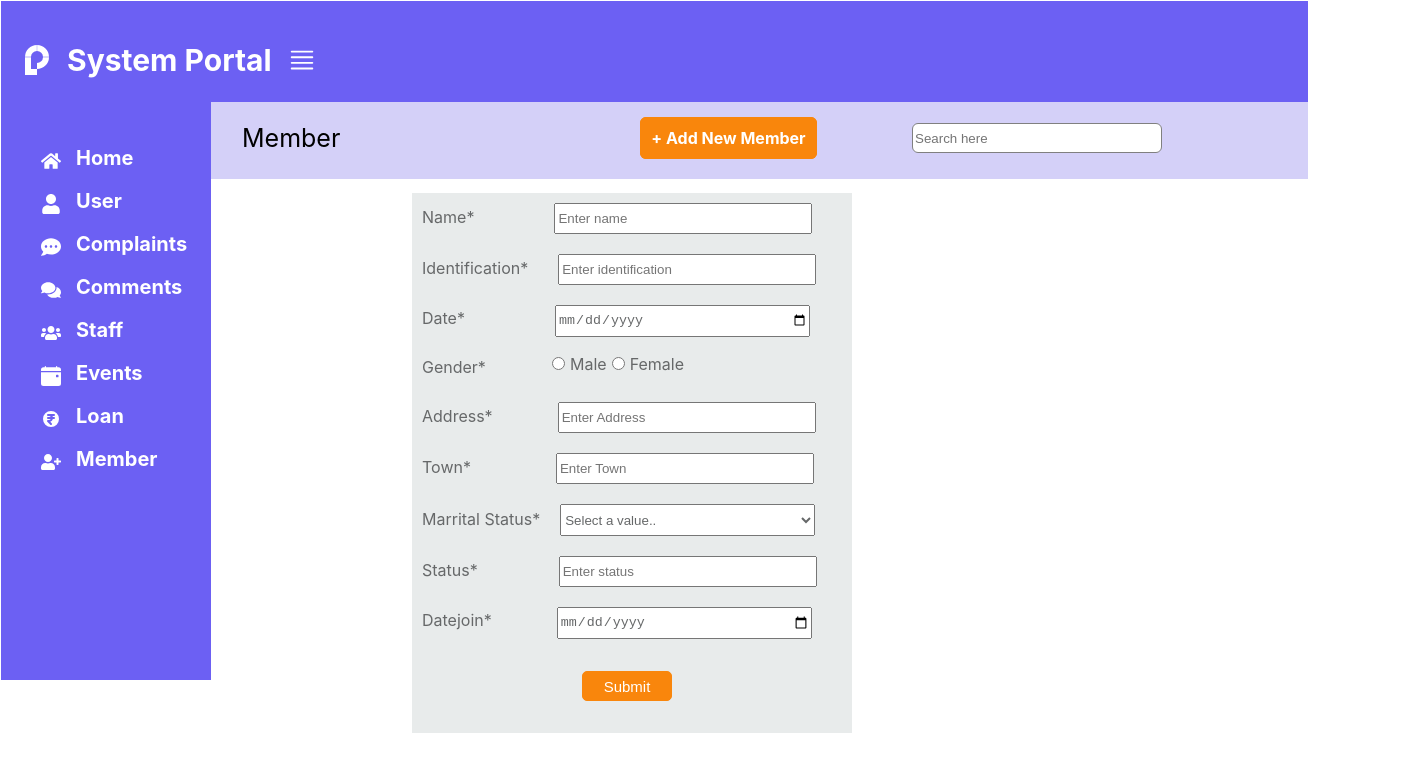
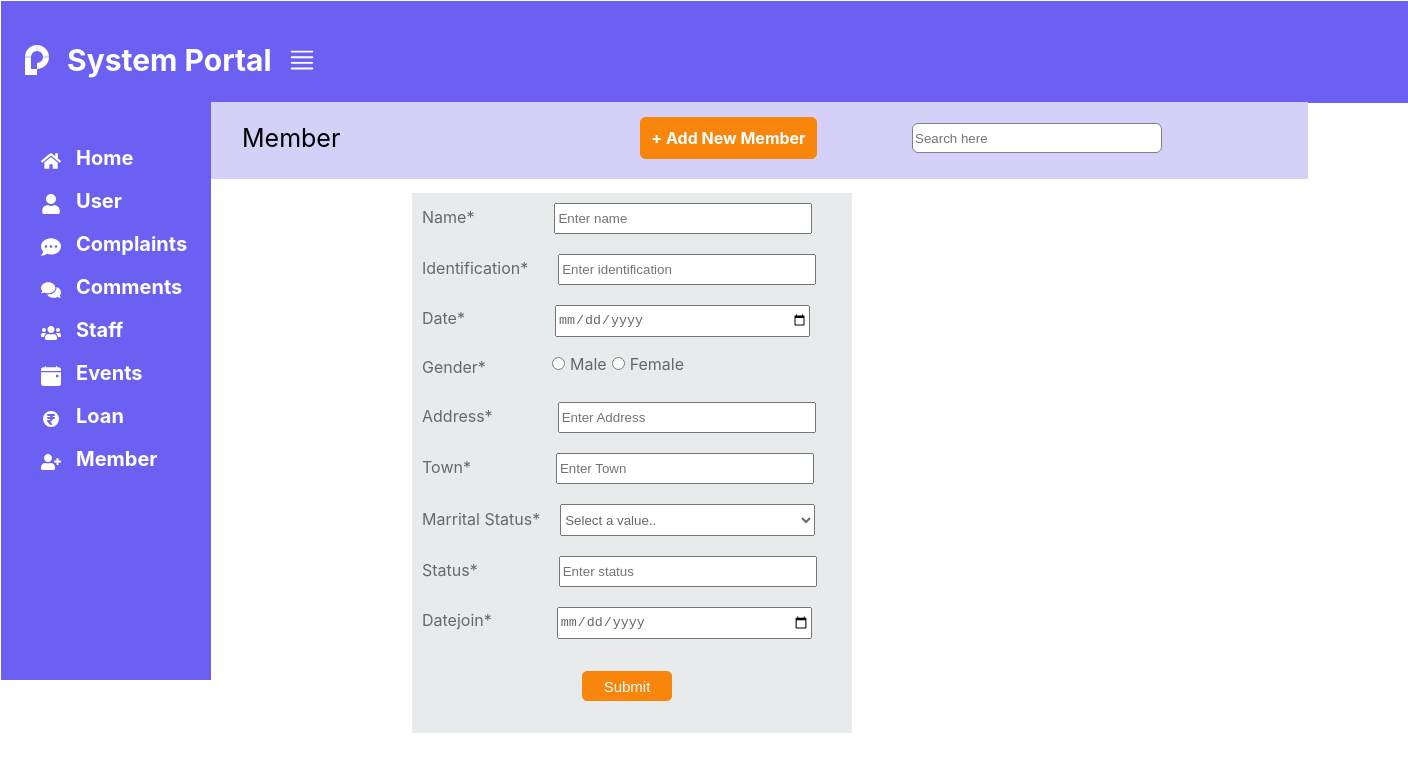
Before and after one commit to Govarthananofficial/SelfHelpMgmtSystem, a React (Create React App) app in the folder project/: page /member/memberform in a window 1280 px wide. Shown: the top 772 px of the page, 1408 px wide, since content can reach past the window. Built offline with nearby package versions, Linux system fonts and the light colour scheme.

Commit message:
Update Dashboard.css

```diff
--- a/project/src/Component/Dashboard.css
+++ b/project/src/Component/Dashboard.css
@@ -16,7 +16,7 @@
 
 .header
 {
-    width:1225px;
+    width:1325px;
     height:20px;
     border:1px solid #6c60f3;
     background-color: #6c60f3;
```
